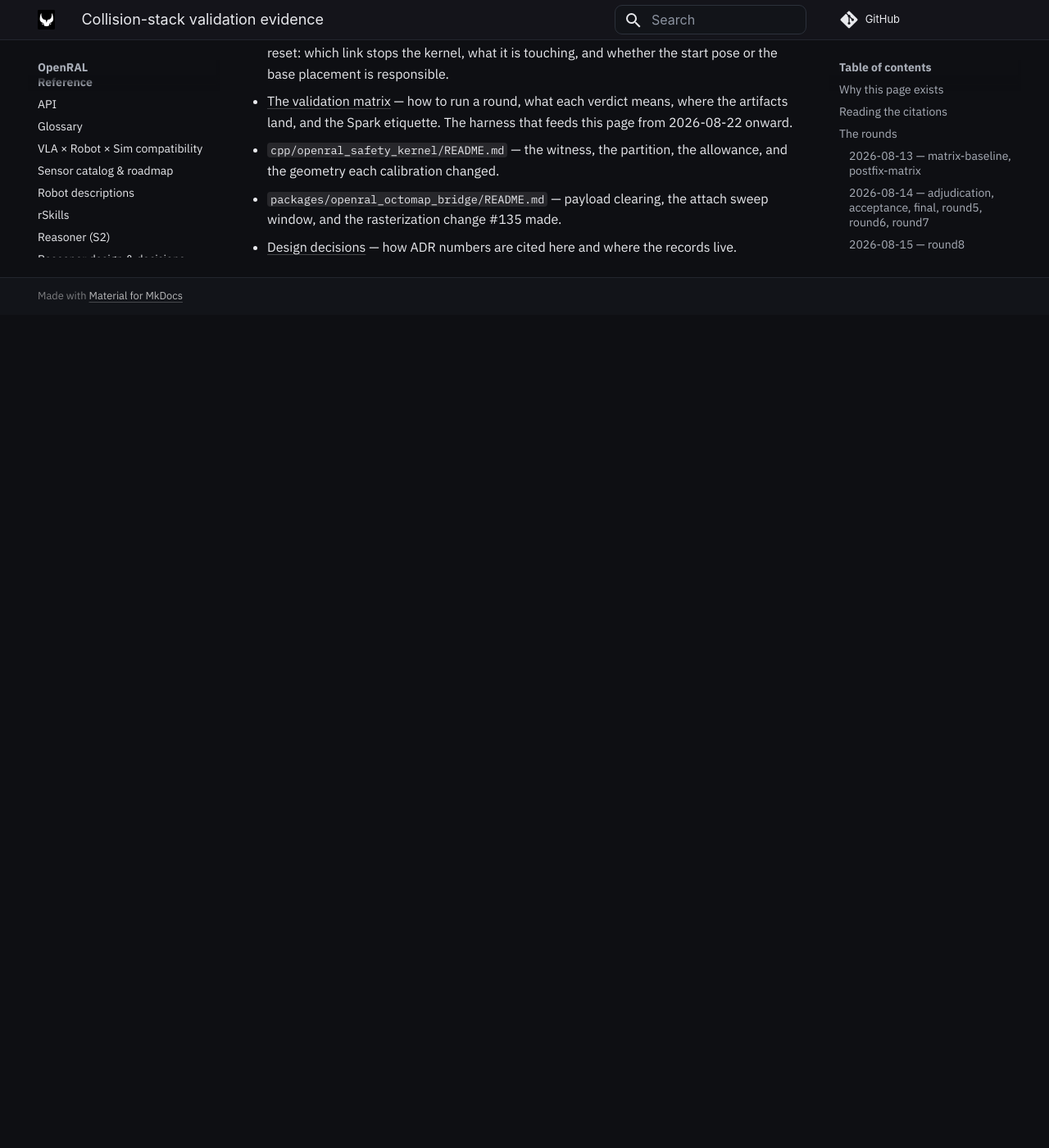
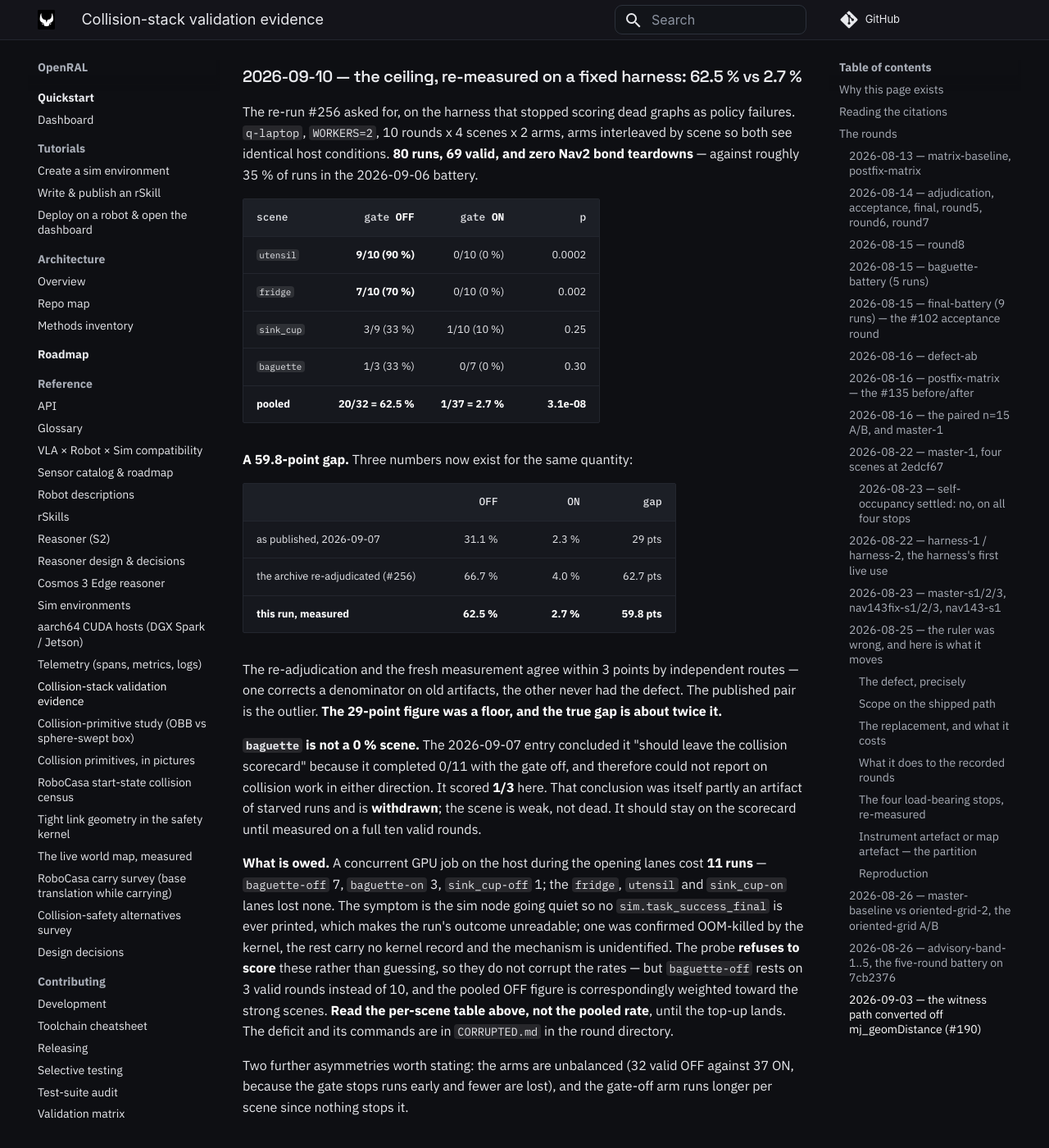
Before and after one commit to OpenRAL/openral, an MkDocs documentation site: the page built from docs/reference/collision-validation-evidence.md, in a window 1280 px wide and 1400 px high, scrolled down 62240 px. Shown: the whole window at 82% size. Built offline with MkDocs 1.6.1 and Material for MkDocs 9.7.7, drawn with Linux system fonts in a browser that asks for light colours; comment, search, counter and statistics services are not loaded; before the commit the page ends 62624 px from its top, so only the background shows below that; some of the changed text lies outside the part shown.

Commit message:
docs(evidence,plan): the ceiling re-measured — 62.5 % vs 2.7 %, 59.8 points
The re-run #256 asked for, on the harness that stopped scoring dead graphs as
policy failures. 80 runs, 69 valid, and ZERO Nav2 bond teardowns against ~35 %
of runs in the 2026-09-06 battery.

  utensil   9/10 (90 %) vs 0/10   p = 0.0002
  fridge    7/10 (70 %) vs 0/10   p = 0.002
  sink_cup  3/9  (33 %) vs 1/10   p = 0.25
  baguette  1/3  (33 %) vs 0/7    p = 0.30
  pooled   20/32 = 62.5 % vs 1/37 = 2.7 %   p = 3.1e-08

Three numbers now exist for the same quantity: 29 points as published, 62.7
from re-adjudicating the archive, and 59.8 measured here. The last two agree
within 3 points by independent routes — one corrects a denominator on old
artifacts, the other never had the defect. The published pair is the outlier.

Also withdraws "baguette should leave the collision scorecard": it scored 1/3
with the gate off, so the 0/11 behind that conclusion was partly starved runs.
Weak, not dead.

A concurrent GPU job on the host cost 11 runs in the opening lanes, so
baguette-off rests on 3 valid rounds rather than 10 and the pooled OFF figure
is weighted toward the strong scenes. The entry says to read the per-scene
table rather than the pooled rate until the top-up lands, and the deficit is
recorded beside the data.

Refs #256

Co-Authored-By: Claude Opus 5 (1M context) <noreply@anthropic.com>
Claude-Session: https://claude.ai/code/session_01LtssNMqKXzZLfBhW7idZx2
Signed-off-by: Adrian <adrianllopart@gmail.com>

```diff
--- a/docs/reference/collision-validation-evidence.md
+++ b/docs/reference/collision-validation-evidence.md
@@ -1591,7 +1591,8 @@ accept in advance that it can only report a null.
 > Nav2 bond teardown and scored as `deadline-no-grasp` — a policy failure they
 > were not. The **contrast holds and its significance strengthens**; the
 > absolutes and the 29-point figure do not. See "the ceiling battery's
-> `deadline-no-grasp` bucket was a Nav2 teardown" at the end of this page.
+> `deadline-no-grasp` bucket was a Nav2 teardown" at the end of this page, and
+> the re-measurement that followed it: **62.5 % vs 2.7 %, a 59.8-point gap**.
 
 The measurement nobody had taken. After a month of collision work, completion
 had gone from 25 % (2026-08-26) to 5-10 % (2026-09-06), and no round in this
@@ -1630,7 +1631,12 @@ p = 5.4e-02 dropping `utensil`).
 
 **`baguette` should leave the collision scorecard.** It is 0 % with the gate
 off, so it is policy-bound and cannot report on collision work in either
-direction. Four of the five task completions in this ledger's whole history
+direction.
+
+> **Withdrawn 2026-09-10.** On the fixed harness `baguette` completed **1/3**
+> with the gate off. The 0/11 that produced this conclusion was partly starved
+> runs, not a policy ceiling. Weak, not dead — keep it on the scorecard until
+> it has ten valid rounds. Four of the five task completions in this ledger's whole history
 were baguette runs, which is what made it look like the bellwether scene; at a
 0 % ceiling it is not one.
 
@@ -2610,6 +2616,58 @@ instrument failure falls into, because it is defined by absence — no success,
 no stop — and absence is what a dead graph produces. It needs a positive
 liveness check beside it, not a subtraction.
 
+### 2026-09-10 — the ceiling, re-measured on a fixed harness: 62.5 % vs 2.7 %
+
+The re-run #256 asked for, on the harness that stopped scoring dead graphs as
+policy failures. `q-laptop`, `WORKERS=2`, 10 rounds x 4 scenes x 2 arms, arms
+interleaved by scene so both see identical host conditions. **80 runs, 69
+valid, and zero Nav2 bond teardowns** — against roughly 35 % of runs in the
+2026-09-06 battery.
+
+| scene | gate **OFF** | gate **ON** | p |
+| --- | ---: | ---: | ---: |
+| `utensil` | **9/10 (90 %)** | 0/10 (0 %) | 0.0002 |
+| `fridge` | **7/10 (70 %)** | 0/10 (0 %) | 0.002 |
+| `sink_cup` | 3/9 (33 %) | 1/10 (10 %) | 0.25 |
+| `baguette` | 1/3 (33 %) | 0/7 (0 %) | 0.30 |
+| **pooled** | **20/32 = 62.5 %** | **1/37 = 2.7 %** | **3.1e-08** |
+
+**A 59.8-point gap.** Three numbers now exist for the same quantity:
+
+| | OFF | ON | gap |
+| --- | ---: | ---: | ---: |
+| as published, 2026-09-07 | 31.1 % | 2.3 % | 29 pts |
+| the archive re-adjudicated (#256) | 66.7 % | 4.0 % | 62.7 pts |
+| **this run, measured** | **62.5 %** | **2.7 %** | **59.8 pts** |
+
+The re-adjudication and the fresh measurement agree within 3 points by
+independent routes — one corrects a denominator on old artifacts, the other
+never had the defect. The published pair is the outlier. **The 29-point figure
+was a floor, and the true gap is about twice it.**
+
+**`baguette` is not a 0 % scene.** The 2026-09-07 entry concluded it "should
+leave the collision scorecard" because it completed 0/11 with the gate off, and
+therefore could not report on collision work in either direction. It scored
+**1/3** here. That conclusion was itself partly an artifact of starved runs and
+is **withdrawn**; the scene is weak, not dead. It should stay on the scorecard
+until measured on a full ten valid rounds.
+
+**What is owed.** A concurrent GPU job on the host during the opening lanes
+cost **11 runs** — `baguette-off` 7, `baguette-on` 3, `sink_cup-off` 1; the
+`fridge`, `utensil` and `sink_cup-on` lanes lost none. The symptom is the sim
+node going quiet so no `sim.task_success_final` is ever printed, which makes the
+run's outcome unreadable; one was confirmed OOM-killed by the kernel, the rest
+carry no kernel record and the mechanism is unidentified. The probe **refuses to
+score** these rather than guessing, so they do not corrupt the rates — but
+`baguette-off` rests on 3 valid rounds instead of 10, and the pooled OFF figure
+is correspondingly weighted toward the strong scenes. **Read the per-scene table
+above, not the pooled rate**, until the top-up lands. The deficit and its
+commands are in `CORRUPTED.md` in the round directory.
+
+Two further asymmetries worth stating: the arms are unbalanced (32 valid OFF
+against 37 ON, because the gate stops runs early and fewer are lost), and the
+gate-off arm runs longer per scene since nothing stops it.
+
 ## Related
 
 - [RoboCasa start-state collision census](robocasa-start-state-census.md) — every
```
Also changed, not shown: PLAN.md (+9 -7 lines).
